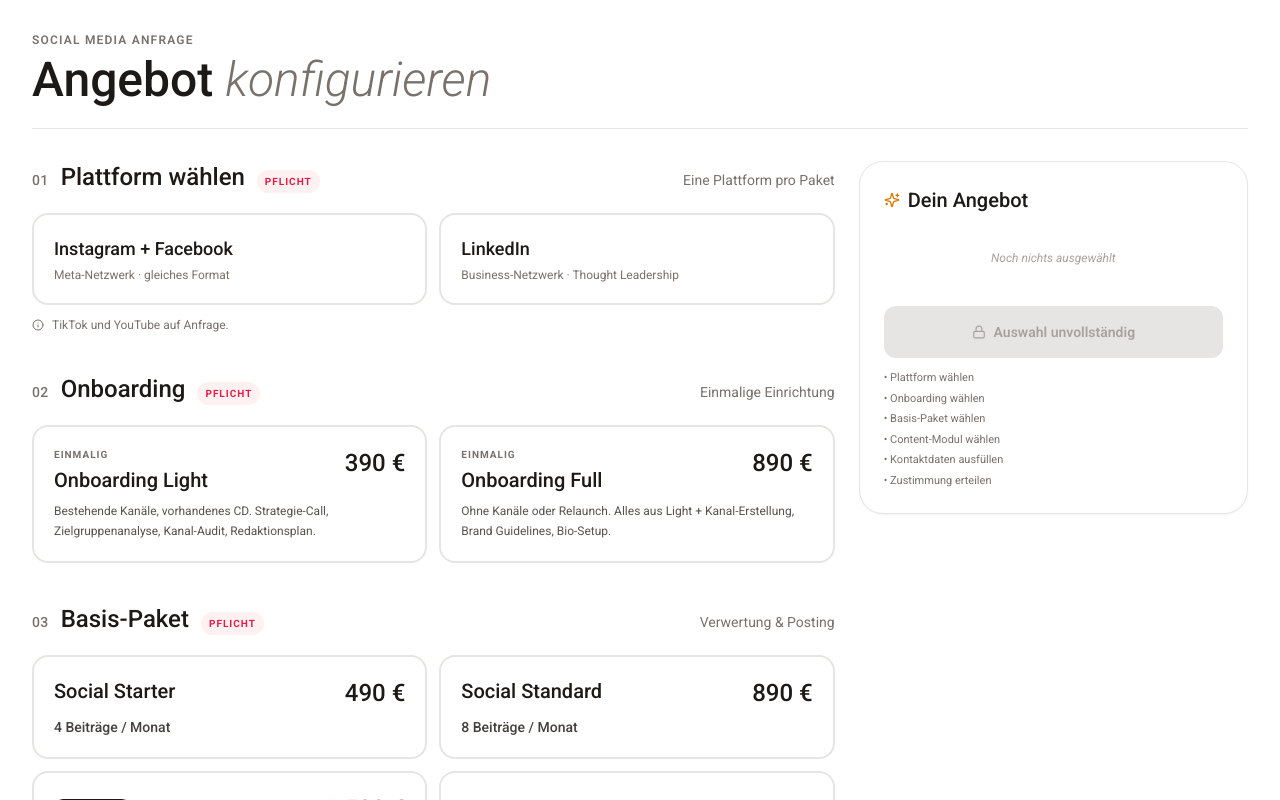
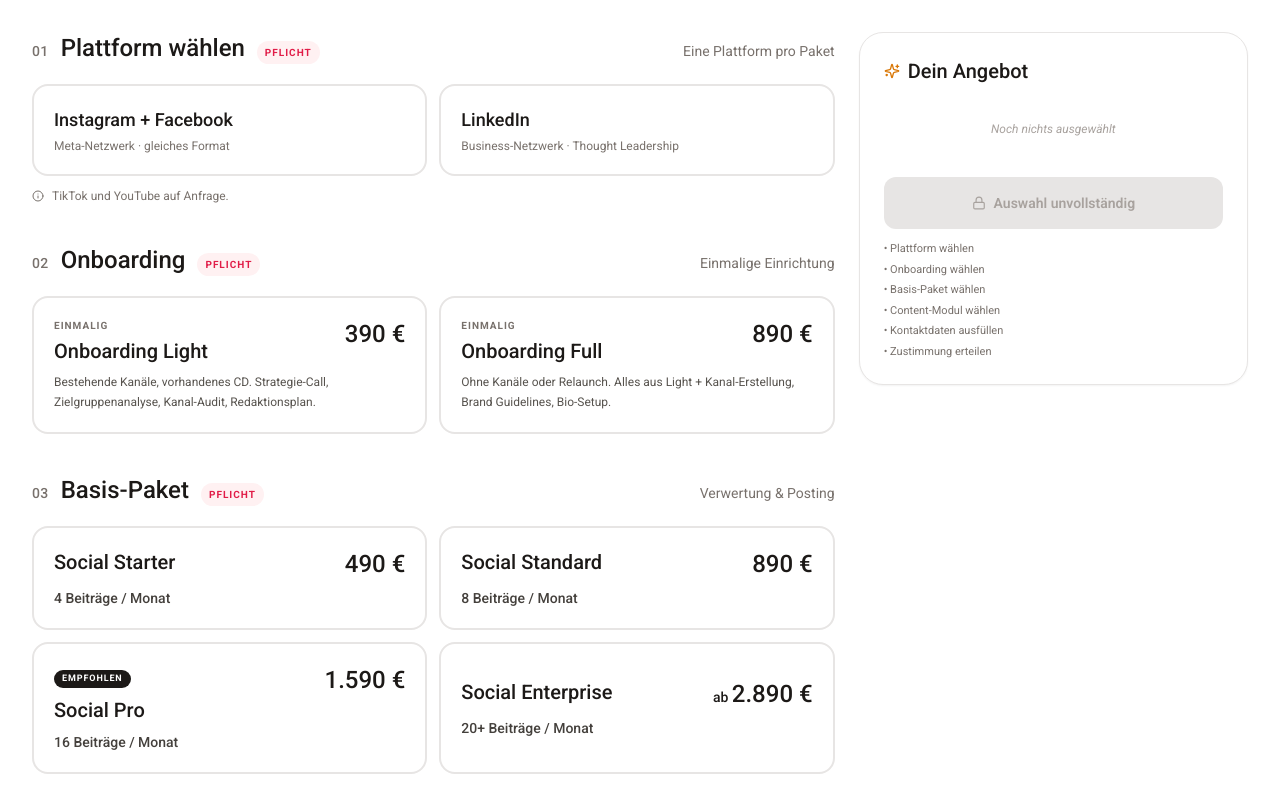
Before and after one commit to Lennartproductions/lennart-booking, a React (Vite) app: page / in a window 1280 px wide. Shown: the top 800 px of the page. Built offline with nearby package versions, Linux system fonts and the light colour scheme.

Commit message:
Update BookingFlow.jsx

```diff
--- a/src/BookingFlow.jsx
+++ b/src/BookingFlow.jsx
@@ -237,12 +237,7 @@ export default function BookingFlow() {
       <style>{fontStyle}</style>
       <div className="max-w-7xl mx-auto p-4 lg:p-8">
 
-        <header className="mb-8 pb-6 border-b border-stone-200">
-          <div>
-            <div className="text-xs tracking-widest text-stone-500 uppercase font-semibold mb-2">Social Media Anfrage</div>
-            <h1 className="font-display text-4xl lg:text-5xl text-stone-900 leading-none">Angebot <em className="italic font-light text-stone-500">konfigurieren</em></h1>
-          </div>
-        </header>
+
 
         <div className="grid lg:grid-cols-3 gap-6">
           <div className="lg:col-span-2 space-y-10">
```
